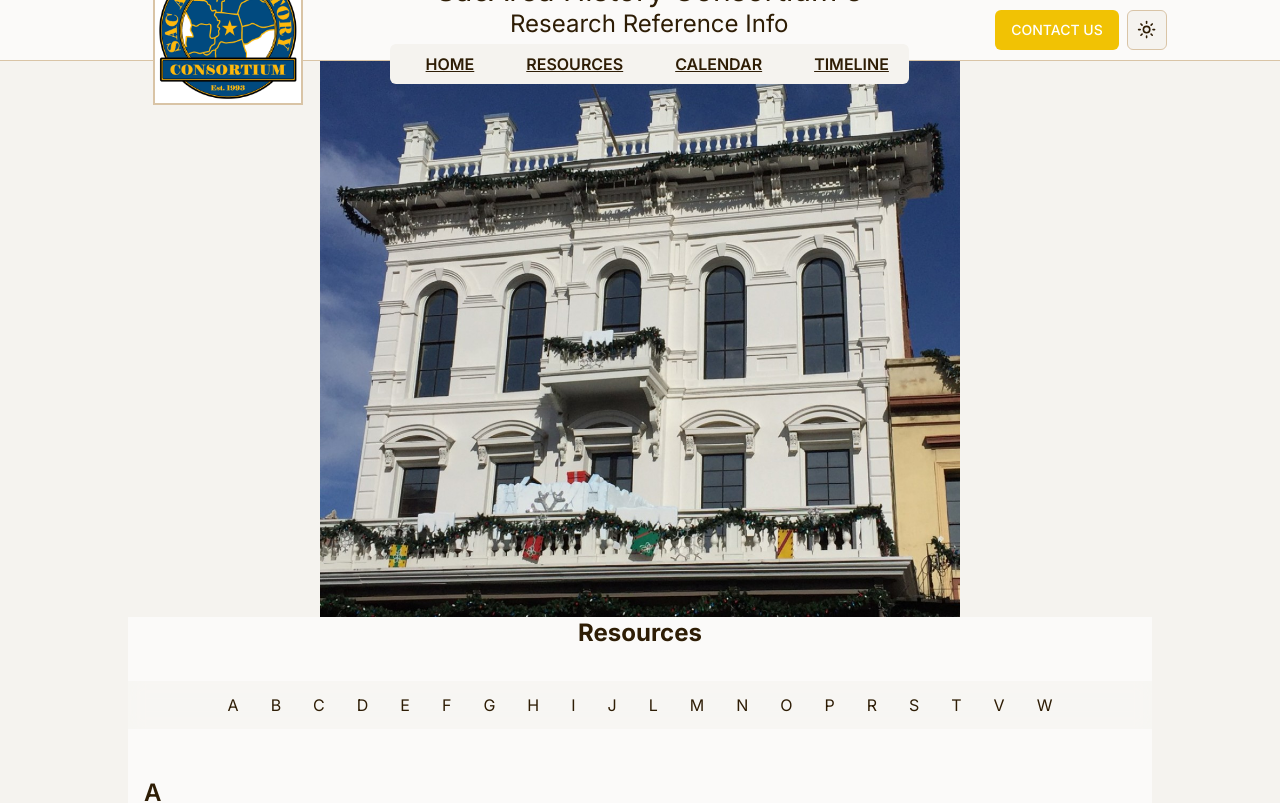
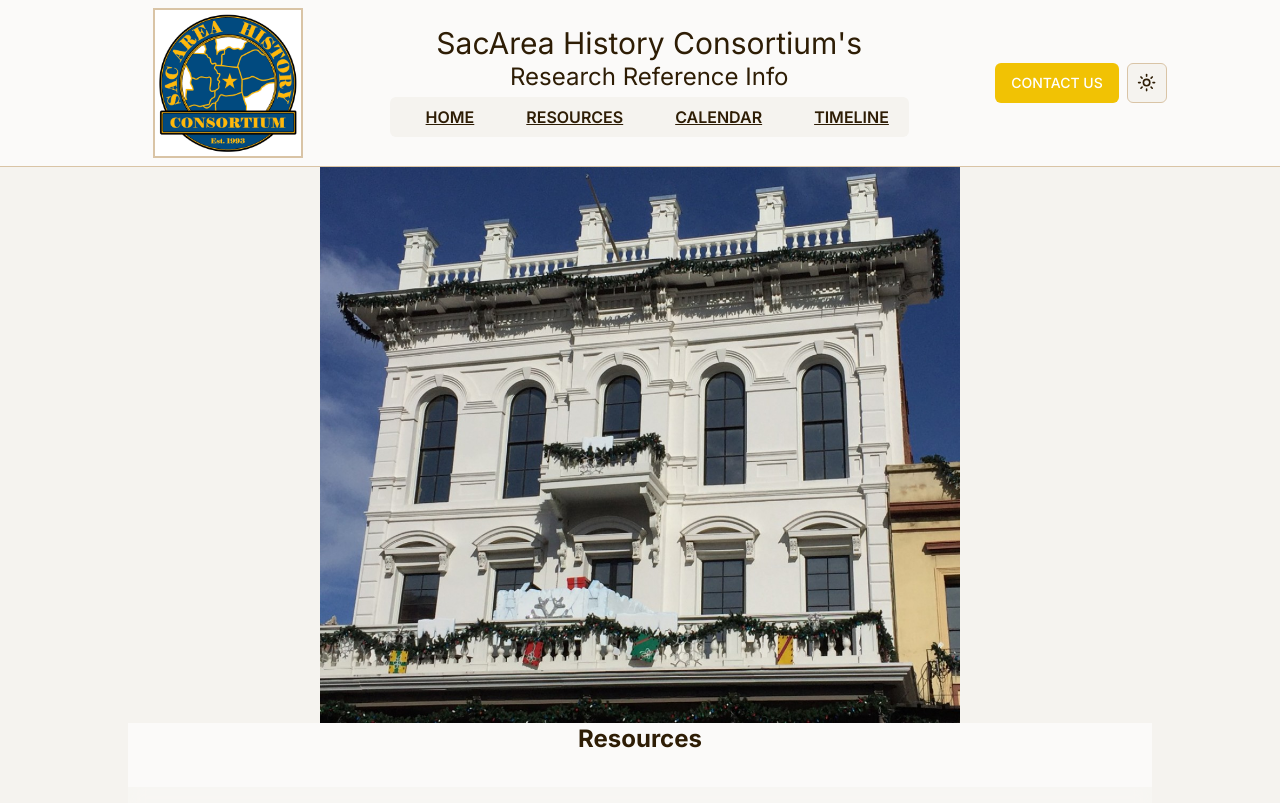
Before and after one commit to witcradg/sacareahistory, a Next.js app: page / in a window 1280 px wide. Shown: the top 803 px of the page. Built offline with nearby package versions, Linux system fonts and the light colour scheme.

Commit message:
Extract notes from README to documents

```diff
--- a/app/globals.css
+++ b/app/globals.css
@@ -1,4 +1,4 @@
-@import 'tailwindcss';
+@import "tailwindcss";
 
 @custom-variant dark (&:is(.dark *));
 
@@ -40,10 +40,10 @@
   @keyframes accordion-down {
     from {
       height: 0;
-}
+    }
     to {
       height: var(--radix-accordion-content-height);
-}
+    }
   }
   @keyframes accordion-up {
     from {
@@ -101,23 +101,15 @@ a {
   @apply text-xl m-10 px-10 rounded-none md:rounded-lg;
 } */
 
-
-
-
-
-  If we ever want to remove these styles, we need to add an explicit border
-  color utility to any element that depends on these defaults.
-*/
 @layer base {
   *,
   ::after,
   ::before,
   ::backdrop,
   ::file-selector-button {
-    border-color: var(--color-gray-200, currentcolor);
+    border-color: hsl(var(--border));
   }
 }
-
 
 /* *=========== Sepia Theme ===========
 --card: 30 25% 85%; */
--- a/components/header/Header.tsx
+++ b/components/header/Header.tsx
@@ -17,11 +17,10 @@ import { Navbar } from "./Navbar";
 
 export const Header = () => {
   return (
-
     <header className="sticky border-b-[1px] top-0 z-40 bg-card dark:border-b-slate-700 dark:bg-background">
       <NavigationMenu id="pt1" className="mx-auto">
-        <NavigationMenuList id="pt2" className="mx-10 h-15 px-4 lg:px-24 w-screen flex gap-8 md:gap-12 lg:justify-around">
-          <NavigationMenuItem id="logo" className="font-bold flex">
+        <NavigationMenuList id="pt2" className="mx-10 px-4 lg:px-24 w-screen flex gap-8 md:gap-12 lg:justify-around">
+          <NavigationMenuItem id="logo" className="font-bold flex flex-col">
             <Link id="pt3"
               rel="noreferrer noopener"
               href="/"
@@ -31,14 +30,6 @@ export const Header = () => {
                 src='/layout/logo.jpg' width={150} height={150} alt='logo' />
             </Link>
           </NavigationMenuItem>
-          {/*
-          default breakpoints for tailwindcss
-          'sm': '640px',  40rem
-          'md': '768px',  48rem
-          'lg': '1024px', 64rem
-          'xl': '1280px', 80rem
-          */}
-
 
           <div className="flex flex-col sm:justify-center sm:items-center">
             <h1 className="text-xl md:text-3xl text-foreground">SacArea History Consortium&apos;s</h1>
@@ -62,16 +53,82 @@ export const Header = () => {
           {/* <MobileMenu /> */}
         </div>
       </div>
-    </header >
+    </header>
   );
 };
 
+// <header className="flex flex-row justify-around items-center border border-red-400 sticky border-b-[1px] top-0 z-40 bg-card w-full dark:border-b-slate-700 dark:bg-background">
+//   <div className="border border-white flex justify-center items-center">
+//     <Image className='border-2 my-2'
+//       src='/layout/logo.jpg' width={150} height={150} alt='logo' />
+//   </div>
+//   <div className="border border-white flex justify-center items-center">
+//     <div id="header-center" className="flex flex-col sm:justify-center sm:items-center border border-white flex-1"> {/* Added flex-1 */}
+//       <h1 className="text-xl md:text-3xl text-foreground">SacArea History Consortium&apos;s</h1>
+//       <h2 className="text-base md:text-2xl self-center">Research Reference Info</h2>
+//       <nav className="hidden md:flex justify-center gap-2 mt-1"> {/* Added justify-center to Navbar container */}
+//         <Navbar />
+//       </nav>
+//     </div>
+//   </div>
+//   <div className="border border-white flex justify-center items-center">
+//     <div id="header-actions-desktop" className="hidden lg:flex items-center gap-2 border border-white">
+//       <CallButton />
+//       <ModeToggle />
+//     </div>
+//   </div>
+// </header>
+
+
+
+{/* <header className="flex flex-row justify-around justify-items-center-safe border border-red-400 sticky border-b-[1px] top-0 z-40 bg-card w-full dark:border-b-slate-700 dark:bg-background"></header> */ }
+
 /*
-      <div className="flex justify-around my-4 md:my-0 md:hidden">
-        <CallButton />
-        <div>
-          <ModeToggle />
-          <MobileMenu />
-        </div>
-      </div>
+// ... existing commented out code ...
 */
+// <NavigationMenu id="pt1" className="w-full flex flex-row">
+//   <NavigationMenuList
+//     id="pt2"
+//     className="w-full flex flex-wrap items-center justify-around gap-4 md:gap-8 px-4 py-2 lg:px-24"
+//   // Changed lg:justify-around to justify-between
+//   >
+//     <NavigationMenuItem id="header-logo" className="font-bold flex border border-white">
+//       <Link id="pt3"
+//         rel="noreferrer noopener"
+//         href="/"
+//         className="pl-0 ml-0 md:ml-2 font-bold text-xl flex items-center"
+//       >
+//         <Image className='border-2 my-2'
+//           src='/layout/logo.jpg' width={150} height={150} alt='logo' />
+//       </Link>
+//     </NavigationMenuItem>
+
+//     {/* Header Center Section */}
+//     <div id="header-center" className="flex flex-col sm:justify-center sm:items-center border border-white flex-1"> {/* Added flex-1 */}
+//       <h1 className="text-xl md:text-3xl text-foreground">SacArea History Consortium&apos;s</h1>
+//       <h2 className="text-base md:text-2xl self-center">Research Reference Info</h2>
+//       <nav className="hidden md:flex justify-center gap-2 mt-1"> {/* Added justify-center to Navbar container */}
+//         <Navbar />
+//       </nav>
+//     </div>
+
+//     {/* Header Actions for Desktop */}
+//     <div id="header-actions-desktop" className="hidden lg:flex items-center gap-2 border border-white">
+//       <CallButton />
+//       <ModeToggle />
+//     </div>
+//   </NavigationMenuList>
+// </NavigationMenu>
+
+// Mobile specific buttons and nav (Navbar could be part of MobileMenu if it exists)
+// <div id='border border-red-400 header-buttons-mobile' className="my-2 lg:hidden flex flex-col items-center gap-2">
+//   {/* Mobile Nav - shown below titles */}
+//   <nav className="flex md:hidden gap-2 mt-1 justify-center">
+//     <Navbar />
+//   </nav>
+//   <div className="flex items-center justify-center space-x-2 w-full">
+//     <CallButton />
+//     <ModeToggle />
+//     {/* <MobileMenu /> */}
+//   </div>
+// </div>
```
Also changed, not shown: 1 other file (tests, documents, lock files or other folders).
